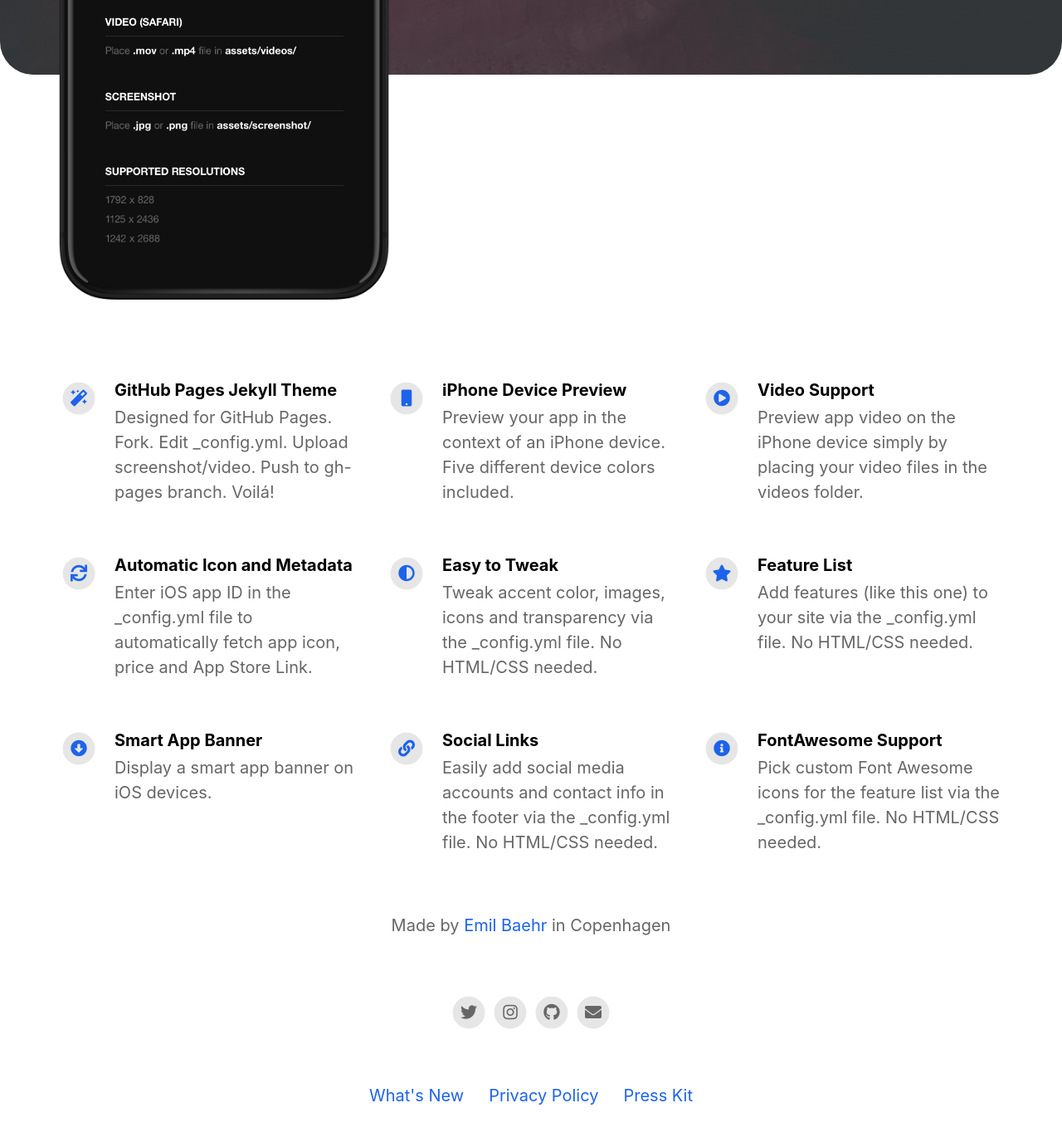
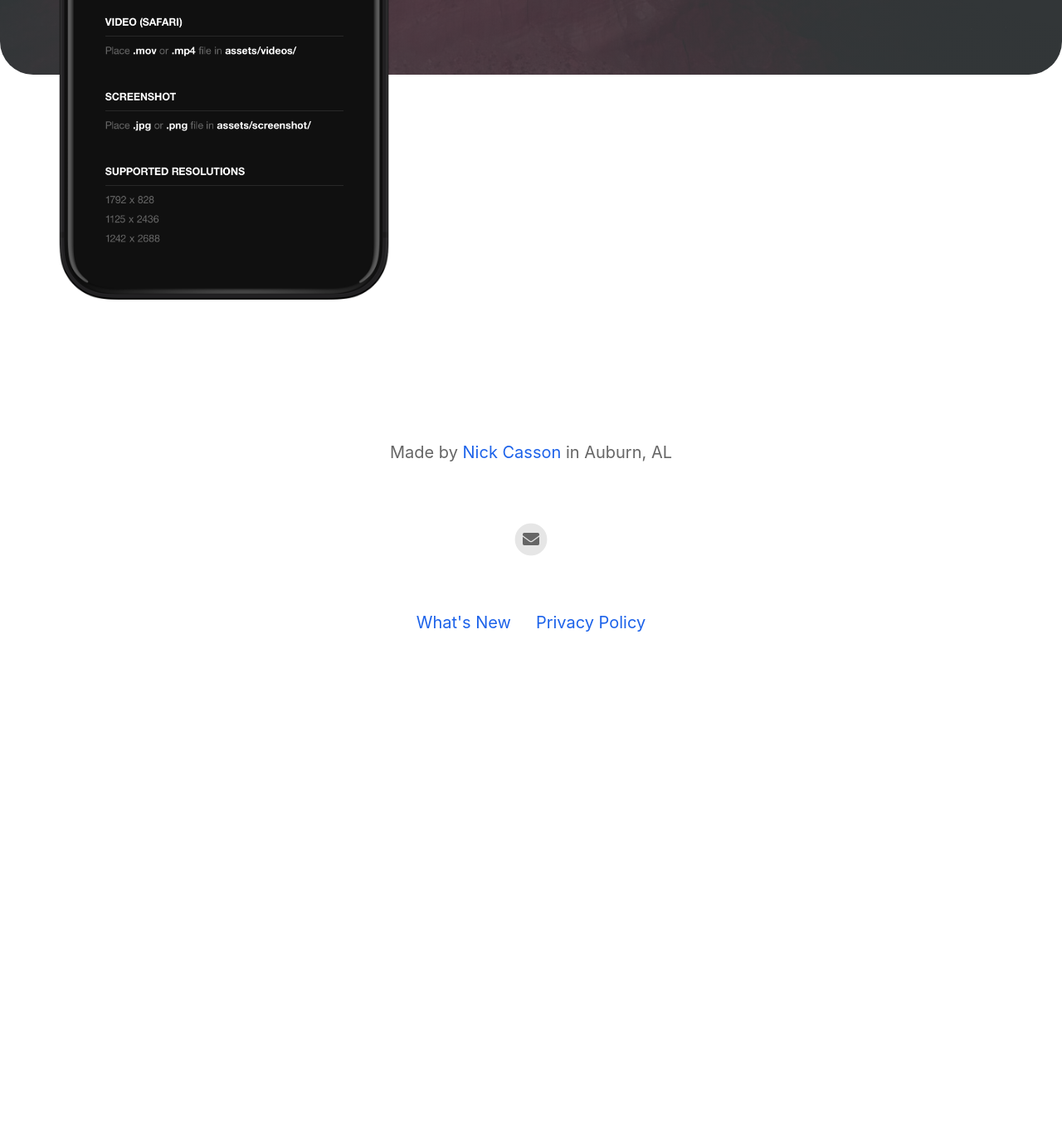
Before and after one commit to ncasson/landingpage, a Jekyll site: the page built from index.html, in a window 1280 px wide and 1400 px high, scrolled down 624 px. Shown: the top 1370 px of the window at 83% size. Built offline with Jekyll 4.4.1, drawn with Linux system fonts in a browser that asks for light colours; nearby versions of some CDN libraries; after the commit the page ends 1454 px from its top, so only the background shows below that; some of the changed text lies outside the part shown.

Commit message:
Update _config.yml

```diff
--- a/_config.yml
+++ b/_config.yml
@@ -2,78 +2,33 @@
 page_title                                :                                           # Automatically populates with app name if not set and if iOS app ID is set. Otherwise enter manually.
 
 # App Info
-ios_app_id                                : 1234793120                                # Required. Enter iOS app ID to automatically populate name, price and icons (e.g. 718043190).
+ios_app_id                                : 1603169751                                # Required. Enter iOS app ID to automatically populate name, price and icons (e.g. 718043190).
 ios_app_country                           : us                                        # Required outside USA. Enter 2 letter country code as in https://en.wikipedia.org/wiki/ISO_3166-1_alpha-2
 
 appstore_link                             :                                           # Automatically populates if not set and if iOS app ID is set. Otherwise enter manually.
 playstore_link                            :                                           # Enter Google Play Store URL.
-presskit_download_link                    : https://emilbaehr.com                                          # Enter a link to downloadable file or (e.g. public Dropbox link to a .zip file).
+presskit_download_link                    :                                         # Enter a link to downloadable file or (e.g. public Dropbox link to a .zip file).
                                                                                       # Or upload your press kit file to assets and set path accordingly (e.g. "assets/your_press_kit.zip").
 
 app_icon                                  : # assets/appicon.png                      # Automatically populates if not set and if iOS app ID is set.  Otherwise enter path to icon file manually.
 app_name                                  :                                           # Automatically populates if not set and if iOS app ID is set.  Otherwise enter manually.
 app_price                                 :                                           # Automatically populates if not set and if iOS app ID is set.  Otherwise enter manually.
-app_description                           : Write a short tagline for your app.
+app_description                           : Today's top headlines
 
 enable_smart_app_banner                   : true                                      # Set to true to show a smart app banner at top of page on mobile devices.
 
 
 
 # Information About Yourself
-your_name                                 : Emil Baehr
-your_link                                 : https://emilbaehr.com
-your_city                                 : Copenhagen
-email_address                             : emil.baehr@gmail.com
+your_name                                 : Nick Casson
+your_link                                 : https://nrc-systems.com
+your_city                                 : Auburn, AL
+email_address                             : nrc0024@auburn.edu
 facebook_username                         :
-instagram_username                        : ebaehr
-twitter_username                          : ebaehr
-github_username                           : emilbaehr
+instagram_username                        :
+twitter_username                          :
+github_username                           :
 youtube_username                          :
-
-
-
-# Feature List                            Edit, add or remove features to be presented.
-features                                  :
-
-  - title                                 : GitHub Pages Jekyll Theme
-    description                           : Designed for GitHub Pages. Fork. Edit _config.yml. Upload screenshot/video. Push to gh-pages branch. Voilá!
-    fontawesome_icon_name                 : magic
-
-  - title                                 : iPhone Device Preview
-    description                           : Preview your app in the context of an iPhone device. Five different device colors included.
-    fontawesome_icon_name                 : mobile
-
-  - title                                 : Video Support
-    description                           : Preview app video on the iPhone device simply by placing your video files in the videos folder.
-    fontawesome_icon_name                 : play-circle
-
-  - title                                 : Automatic Icon and Metadata
-    description                           : Enter iOS app ID in the _config.yml file to automatically fetch app icon, price and App Store Link.
-    fontawesome_icon_name                 : sync
-
-  - title                                 : Easy to Tweak
-    description                           : Tweak accent color, images, icons and transparency via the _config.yml file. No HTML/CSS needed.
-    fontawesome_icon_name                 : adjust
-
-  - title                                 : Feature List
-    description                           : Add features (like this one) to your site via the _config.yml file. No HTML/CSS needed.
-    fontawesome_icon_name                 : star
-
-  - title                                 : Smart App Banner
-    description                           : Display a smart app banner on iOS devices.
-    fontawesome_icon_name                 : arrow-alt-circle-down
-
-  - title                                 : Social Links
-    description                           : Easily add social media accounts and contact info in the footer via the _config.yml file. No HTML/CSS needed.
-    fontawesome_icon_name                 : link
-
-  - title                                 : FontAwesome Support
-    description                           : Pick custom Font Awesome icons for the feature list via the _config.yml file. No HTML/CSS needed.
-    fontawesome_icon_name                 : info-circle
-
-  - title                                 : # New Feature Title
-    description                           : # New Feature Description
-    fontawesome_icon_name                 : # Enter Font Awesome icon name (e.g. star). Find icons on fontawesome.com/icons.
 
 
 
```
